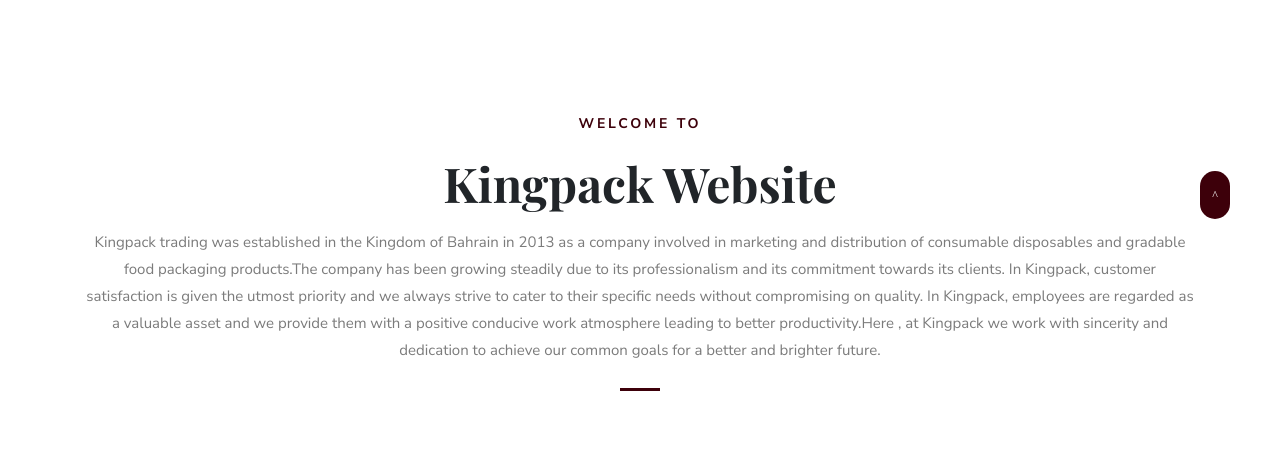
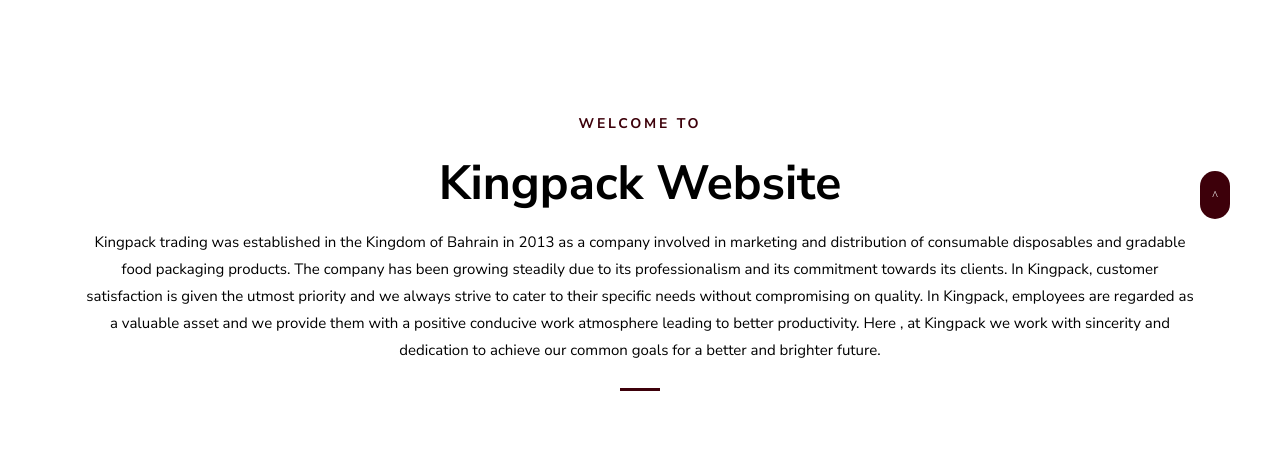
Before and after one commit to abhilashchandroth/KingpackWebsite, a PHP site: page / in a window 1280 px wide. Shown: the part 631-1089 px from the top of the page. Run offline with PHP 8.4, Linux system fonts and the light colour scheme; some libraries are stand-ins or nearby versions; some web fonts are replaced.

Commit message:
changes commit

```diff
--- a/css/style.css
+++ b/css/style.css
@@ -8,7 +8,8 @@ body {
 }
 
 h1, h2, h3, h4, h5, h6 {
-  font-family: "Playfair Display", sans-serif;
+  font-family: "Nunito Sans", sans-serif;
+  color: black;
 }
 
 h1, h2, h3, h4, h5, h6 {
@@ -32,7 +33,7 @@ h4 {
 }
 
 p {
-  color: #7b7b7b;
+  color: black;
   font-size: 15px;
   font-family: "Nunito Sans", sans-serif;
 }
@@ -1508,6 +1509,7 @@ input[type=checkbox], input[type=radio] {
 
 .ed-room {
   color: #333;
+  border-style: groove;
 }
 
 .ed-room img {
@@ -2958,3 +2960,7 @@ input[type=checkbox], input[type=radio] {
 .table-striped thead tr th{
   color: #fff;
 }
+.table-striped tbody tr td{
+  color: black;
+  font-weight: bold;
+}
--- a/ice-cream-cups.php
+++ b/ice-cream-cups.php
@@ -101,6 +101,7 @@
                   </table>
                 </div>
               </div>
+              <br/>
               <div class="row product-desc">
                 <div class="col-md-4 col-lg-4 gallery-item">
 
--- a/include/footer.html
+++ b/include/footer.html
@@ -103,7 +103,7 @@
 		<div class="row">
 			<div class="col-lg-12">
 				<div class="text-center">
-					&copy; Copyright Reserved to <a href="#">Kingpack</a>-2019
+					&copy; Copyright Reserved to <a href="http://www.kingpackgroup.com">Kingpack</a>-2020
 				</div>
 			</div>
 		</div>
--- a/index.php
+++ b/index.php
@@ -28,17 +28,13 @@
 		<section>
 			<div class="hero-slider">
 
-				<div class="hero-slider-item bg-cover hero-section"
-					style="background: url(images/slider/banner3.jpg); height:550px">
+				<div class="hero-slider-item bg-cover hero-section" style="background: url(images/slider/banner3.jpg); height:550px">
 				</div>
-				<div class="hero-slider-item bg-cover hero-section"
-					style="background: url(images/slider/banner4.jpg); height:550px">
+				<div class="hero-slider-item bg-cover hero-section" style="background: url(images/slider/banner4.jpg); height:550px">
 				</div>
-				<div class="hero-slider-item bg-cover hero-section"
-					style="background: url(images/slider/banner5.jpg); height:550px">
+				<div class="hero-slider-item bg-cover hero-section" style="background: url(images/slider/banner5.jpg); height:550px">
 				</div>
-				<div class="hero-slider-item bg-cover hero-section"
-					style="background: url(images/slider/banner6.jpg); height:550px">
+				<div class="hero-slider-item bg-cover hero-section" style="background: url(images/slider/banner6.jpg); height:550px">
 				</div>
 
 				<!-- <div class="hero-slider-item bg-cover hero-section" style="background: url(images/slider/banner7.jpg); ">
@@ -76,12 +72,12 @@
 							<p class="section-subtitle">Welcome To</p>
 							<h2 class="mb-3">Kingpack Website</h2>
 							<p class="mb-4">Kingpack trading was established in the Kingdom of Bahrain in 2013 as a company involved
-								in marketing and distribution of consumable disposables and gradable food packaging products.The company
+								in marketing and distribution of consumable disposables and gradable food packaging products. The company
 								has been growing steadily due to its professionalism and its commitment towards its clients.
 								In Kingpack, customer satisfaction is given the utmost priority and we always strive to cater to their
 								specific needs without compromising on quality.
 								In Kingpack, employees are regarded as a valuable asset and we provide them with a positive conducive
-								work atmosphere leading to better productivity.Here , at Kingpack we work with sincerity and dedication
+								work atmosphere leading to better productivity. Here , at Kingpack we work with sincerity and dedication
 								to achieve our common goals for a better and brighter future.</p>
 							<span class="section-border"></span>
 						</div>
@@ -131,13 +127,11 @@
 						<figure class="ed-room position-relative mb-4 mt-0-highlight featured-room overflow-hidden">
 							<img src="images/products/shelf-range.jpg" alt="image" class="img-fluid w-100">
 							<figcaption class=" ">
-								<h6 class="headline"><a href="shelf-range-super-market.php" data-toggle="tooltip" data-placement="top"
-										title="Shelf Range | Super Market">
+								<h6 class="headline"><a href="shelf-range-super-market.php" data-toggle="tooltip" data-placement="top" title="Shelf Range | Super Market">
 										<p>Shelf Range | Super Market</p>
 									</a>
 								</h6>
-								<div class="ed-member"><a class="btn btn-outline-primary btn-sm" href="shelf-range-super-market.php"
-										role="button">Explore</a></div>
+								<div class="ed-member"><a class="btn btn-outline-primary btn-sm" href="shelf-range-super-market.php" role="button">Explore</a></div>
 							</figcaption>
 						</figure>
 					</div>
@@ -145,13 +139,11 @@
 						<figure class="ed-room position-relative mb-4 mt-0-highlight featured-room overflow-hidden">
 							<img src="images/products/paper-products.jpg" alt="image" class="img-fluid w-100">
 							<figcaption class=" ">
-								<h6 class="headline"><a href="paper-products.php"
-										title=">Paper Cups| Ice cream Cups| Bamboo| Wooden Products">
+								<h6 class="headline"><a href="paper-products.php" title=">Paper Cups| Ice cream Cups| Bamboo| Wooden Products">
 										<p>Paper Products</p>
 									</a>
 								</h6>
-								<div class="ed-member"><a class="btn btn-outline-primary btn-sm" href="paper-products.php"
-										role="button">Explore</a></div>
+								<div class="ed-member"><a class="btn btn-outline-primary btn-sm" href="paper-products.php" role="button">Explore</a></div>
 							</figcaption>
 						</figure>
 					</div>
@@ -159,13 +151,11 @@
 						<figure class="ed-room position-relative mb-4 mt-0-highlight featured-room overflow-hidden">
 							<img src="images/products/tissue.jpg" alt="image" class="img-fluid w-100">
 							<figcaption class=" ">
-								<h6 class="headline"><a href="tissue-products.php"
-										title="HAND TOWEL | NAPKIN | MAXI ROLL | TOILET ROLL | FACIAL TISSUE">
+								<h6 class="headline"><a href="tissue-products.php" title="HAND TOWEL | NAPKIN | MAXI ROLL | TOILET ROLL | FACIAL TISSUE">
 										<p>Tissue Products</p>
 									</a>
 								</h6>
-								<div class="ed-member"><a class="btn btn-outline-primary btn-sm" href="tissue-products.php"
-										role="button">Explore</a></div>
+								<div class="ed-member"><a class="btn btn-outline-primary btn-sm" href="tissue-products.php" role="button">Explore</a></div>
 							</figcaption>
 						</figure>
 					</div>
@@ -174,13 +164,11 @@
 							<img src="images/products/aluminium.jpg" alt="image" class="img-fluid w-100">
 							<figcaption class=" ">
 								<h6 class="headline">
-									<a href=""
-										title="CLEAR CONTAINER| EGG TRAY CLEAR| CAKE CONTAINER| CAKE CONTAINER| CUP HOLER-PLASTIC| CLEAR TAP">
+									<a href="" title="CLEAR CONTAINER| EGG TRAY CLEAR| CAKE CONTAINER| CAKE CONTAINER| CUP HOLER-PLASTIC| CLEAR TAP">
 										<p>Aluminium Products</p>
 									</a>
 								</h6>
-								<div class="ed-member"><a class="btn btn-outline-primary btn-sm" href="aluminium-products.php"
-										role="button">Explore</a></div>
+								<div class="ed-member"><a class="btn btn-outline-primary btn-sm" href="aluminium-products.php" role="button">Explore</a></div>
 							</figcaption>
 						</figure>
 					</div>
@@ -194,8 +182,7 @@
 										<p>Plastic Products</p>
 									</a>
 								</h6>
-								<div class="ed-member"><a class="btn btn-outline-primary btn-sm" href="plastic-products.php"
-										role="button">Explore</a></div>
+								<div class="ed-member"><a class="btn btn-outline-primary btn-sm" href="plastic-products.php" role="button">Explore</a></div>
 							</figcaption>
 						</figure>
 					</div>
@@ -204,13 +191,11 @@
 							<img src="images/products/black-base.jpg" alt="image" class="img-fluid w-100">
 							<figcaption class=" ">
 								<h6 class="headline">
-									<a href="black-base.php"
-										title="BLACK BASE CONTAINERS| MICROWAVE RECT:CONTAINERS| SUSHI CONTAINERS| RED & BLACK CONTAINERS">
+									<a href="black-base.php" title="BLACK BASE CONTAINERS| MICROWAVE RECT:CONTAINERS| SUSHI CONTAINERS| RED & BLACK CONTAINERS">
 										<p>Black Base Products</p>
 									</a>
 								</h6>
-								<div class="ed-member"><a class="btn btn-outline-primary btn-sm" href="black-base.php"
-										role="button">Explore</a></div>
+								<div class="ed-member"><a class="btn btn-outline-primary btn-sm" href="black-base.php" role="button">Explore</a></div>
 							</figcaption>
 						</figure>
 					</div>
@@ -223,8 +208,7 @@
 										<p>Foam Products</p>
 									</a>
 								</h6>
-								<div class="ed-member"><a class="btn btn-outline-primary btn-sm" href="foam-products.php"
-										role="button">Explore</a></div>
+								<div class="ed-member"><a class="btn btn-outline-primary btn-sm" href="foam-products.php" role="button">Explore</a></div>
 							</figcaption>
 						</figure>
 					</div>
@@ -237,15 +221,66 @@
 										<p>Hygiene Products</p>
 									</a>
 								</h6>
-								<div class="ed-member"><a class="btn btn-outline-primary btn-sm" href="hygiene-products.php"
-										role="button">Explore</a></div>
+								<div class="ed-member"><a class="btn btn-outline-primary btn-sm" href="hygiene-products.php" role="button">Explore</a></div>
 							</figcaption>
 						</figure>
 					</div>
 				</div>
 			</div>
 		</section>
+		<section class="testimonial position-relative section">
+			<div class="container">
+				<div class="row align-items-center">
+					<div class="col-lg-5">
+						<div class="section-title ">
+							<p class="section-subtitle text-left">Testimonial</p>
+							<h2 class="mb-4 text-left">Customers Satisfaction</h2>
+							<span class="section-border m-0 mt-4"></span>
+						</div>
+					</div>
 
+					<div class="col-lg-7">
+						<div class="testimonial-carousel p-4">
+							<div>
+								<i class="ion-quote text-color mb-3 d-block"></i>
+								<p class="mb-4">"This Company created an e-commerce site with the tools to make our business a success, with innovative ideas we feel that our site has unique elements that make us stand out from the crowd."</p>
+								<div class="user d-flex">
+									<img src="images/avater.jpg" alt="" class="img-fluid  rounded-circle mr-3">
+									<p class="pb-0 mt-2">Rose Ray <span class="d-block">CEO-Themefisher</span></p>
+								</div>
+							</div>
+
+							<div>
+								<i class="ion-quote text-color mb-3 d-block"></i>
+								<p class="mb-4">"This Company created an e-commerce site with the tools to make our business a success, with innovative ideas we feel that our site has unique elements that make us stand out from the crowd."</p>
+								<div class="user d-flex">
+									<img src="images/avater.jpg" alt="" class="img-fluid  rounded-circle mr-3">
+									<p class="pb-0 mt-2">Rose Ray <span class="d-block">CEO-Themefisher</span></p>
+								</div>
+							</div>
+
+							<div>
+								<i class="ion-quote text-color mb-3 d-block"></i>
+								<p class="mb-4">"This Company created an e-commerce site with the tools to make our business a success, with innovative ideas we feel that our site has unique elements that make us stand out from the crowd."</p>
+								<div class="user d-flex">
+									<img src="images/avater.jpg" alt="" class="img-fluid  rounded-circle mr-3">
+									<p class="pb-0 mt-2">Rose Ray <span class="d-block">CEO-Themefisher</span></p>
+								</div>
+							</div>
+
+							<div>
+								<i class="ion-quote text-color mb-3 d-block"></i>
+								<p class="mb-4">"This Company created an e-commerce site with the tools to make our business a success, with innovative ideas we feel that our site has unique elements that make us stand out from the crowd."</p>
+								<div class="user d-flex">
+									<img src="images/avater.jpg" alt="" class="img-fluid rounded-circle mr-3">
+									<p class="pb-0 mt-2">Rose Ray <span class="d-block">CEO-Themefisher</span></p>
+								</div>
+							</div>
+						</div>
+					</div>
+				</div>
+			</div>
+		</section>
 		<!-- <section class="blog section">
 			<div class="container">
 				<div class="row justify-content-center">
@@ -391,7 +426,7 @@
 	<script src="plugins/magnific-popup/dist/jquery.magnific-popup.min.js"></script>
 	<script src="js/script.js"></script>
 	<script>
-		$(document).ready(function () {
+		$(document).ready(function() {
 			addRemoveActiveClass("home");
 		});
 	</script>
--- a/other-paper-products.php
+++ b/other-paper-products.php
@@ -280,6 +280,7 @@
                   </table>
                 </div>
               </div>
+              <br />
               <div class="row product-desc">
                 <div class="col-md-4 col-lg-4 gallery-item">
                   <h6>Pizza Box</h6>
```
Also changed, not shown: products.php (+10 -10 lines), shelf-range-super-market.php (+23 -1 lines), images/backgrounds/products/bg-1.jpg (added), images/products/aluminium-foil-wrap-pot/bg-1.jpg (added), images/products/shelfrange-supermarket/aluminium.jpg (added), images/products/shelfrange-supermarket/bg-1.jpg, images/products/shelfrange-supermarket/clear-microwave.jpg, images/products/shelfrange-supermarket/container-round.JPG, images/products/shelfrange-supermarket/container-square.JPG, images/products/shelfrange-supermarket/paper-cup.JPG, images/products/shelfrange-supermarket/tray.JPG.
